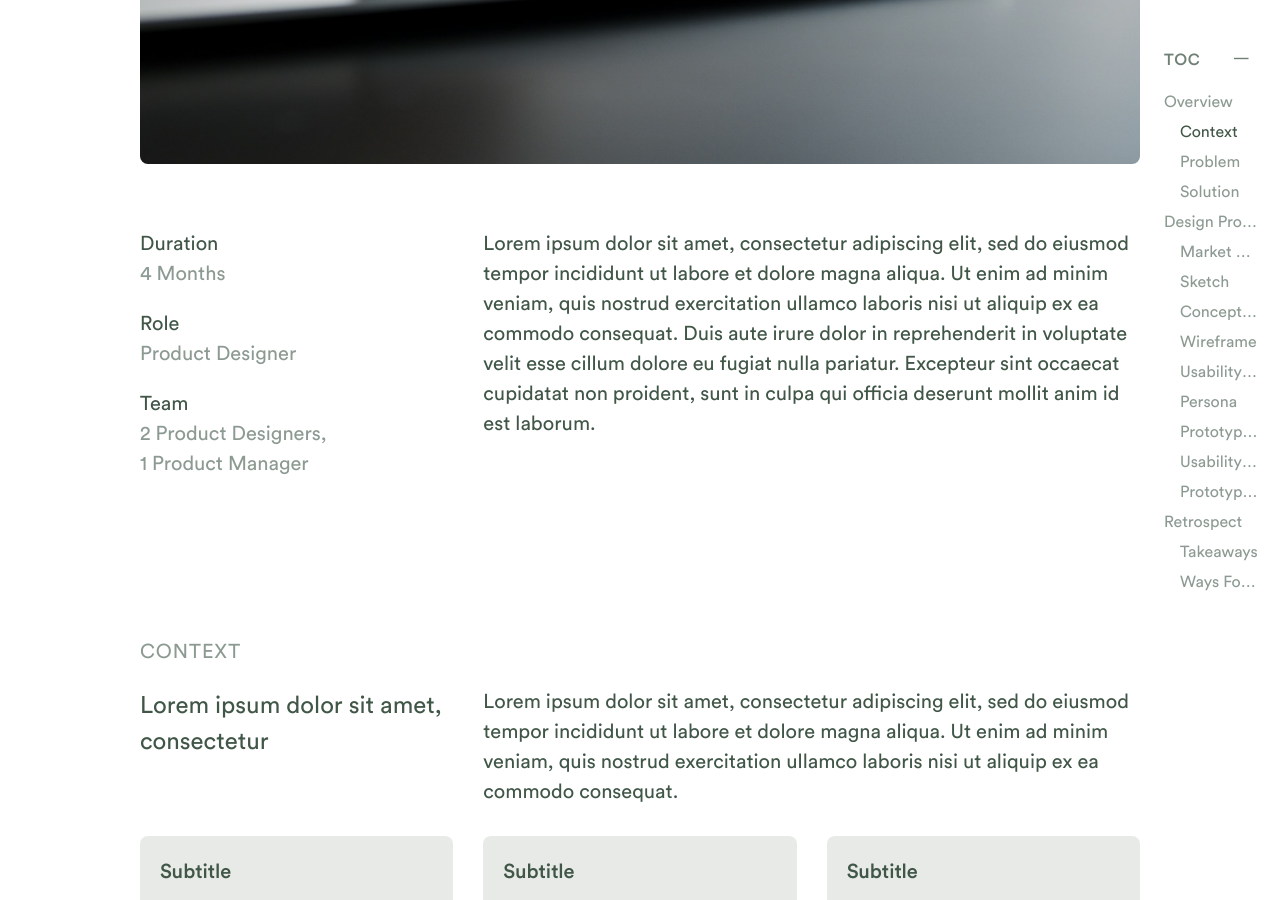
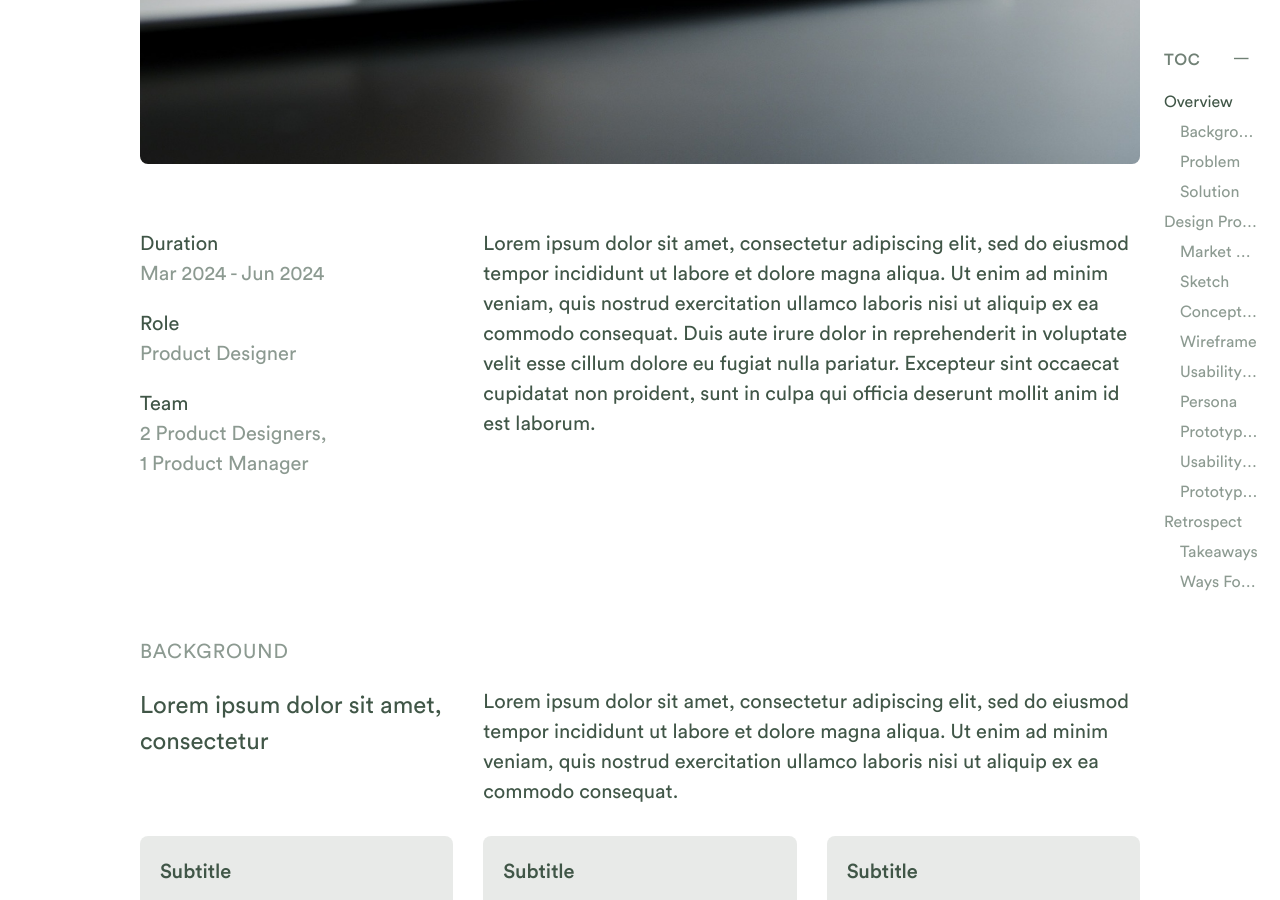
Before and after one commit to azurestocking/azurestocking.github.io, a Jekyll site: the page built from _projects/opus.html, in a window 1280 px wide and 900 px high, scrolled down 789 px. Built offline with Jekyll 4.4.1, drawn with Linux system fonts in a browser that asks for light colours; some web fonts are replaced.

```diff
--- a/_includes/project-header.html
+++ b/_includes/project-header.html
@@ -1,4 +1,4 @@
-<section style="padding-top: 0px;">
+<section style="padding-top: 0px;" id="overview">
     <div>
         <div class="p-xl">
             {{ page.title }}
--- a/_projects/opus.html
+++ b/_projects/opus.html
@@ -11,15 +11,15 @@ tags:
   - USER EXPERIENCE
   - WEB APPLICATION
   - GENERATIVE AI
-duration: "4 Months"
+duration: "Mar 2024 - Jun 2024"
 role: "Product Designer"
 team:
-  - "2 Product Designers"
-  - "1 Product Manager"
+  - 2 Product Designers
+  - 1 Product Manager
 ---
 
 <section>
-    <h2>Context</h2>
+    <h2>Background</h2>
     <div class="grid grid-1-2">
         <h3>Lorem ipsum dolor sit amet, consectetur</h3>
         <p>Lorem ipsum dolor sit amet, consectetur adipiscing elit, sed do eiusmod tempor incididunt ut labore et dolore magna aliqua. Ut enim ad minim veniam, quis nostrud exercitation ullamco laboris nisi ut aliquip ex ea commodo consequat.</p>
--- a/js/scrollspy.js
+++ b/js/scrollspy.js
@@ -11,7 +11,7 @@ document.addEventListener('DOMContentLoaded', function() {
 
     // Add Overview link at the top
     const overviewLink = document.createElement('a');
-    overviewLink.href = '#';
+    overviewLink.href = '#overview';
     overviewLink.textContent = 'Overview';
     overviewLink.classList.add('scrollspy-link', 'h1');
     scrollspyLinks.appendChild(overviewLink);
@@ -62,7 +62,11 @@ document.addEventListener('DOMContentLoaded', function() {
         });
     }, observerOptions);
 
-    // Observe all headings
+    // Observe all headings and the overview section
+    const overviewSection = document.getElementById('overview');
+    if (overviewSection) {
+        observer.observe(overviewSection);
+    }
     headings.forEach(heading => {
         observer.observe(heading);
     });
```
